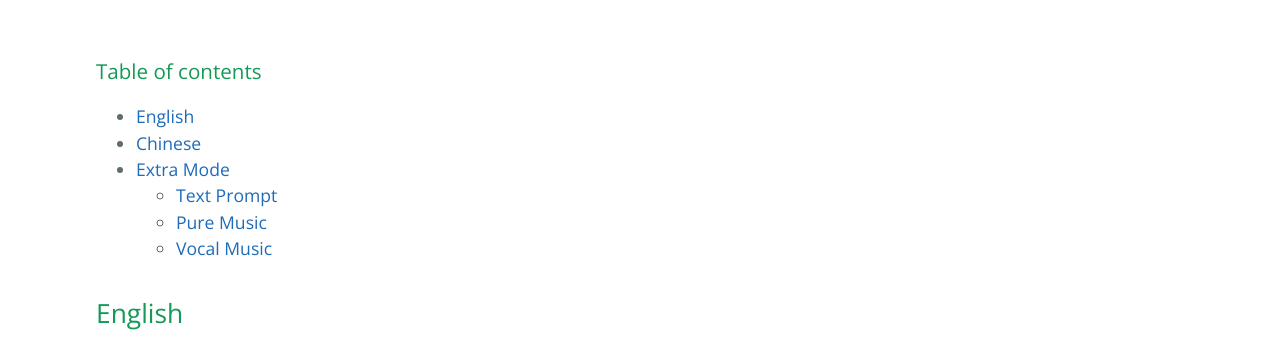
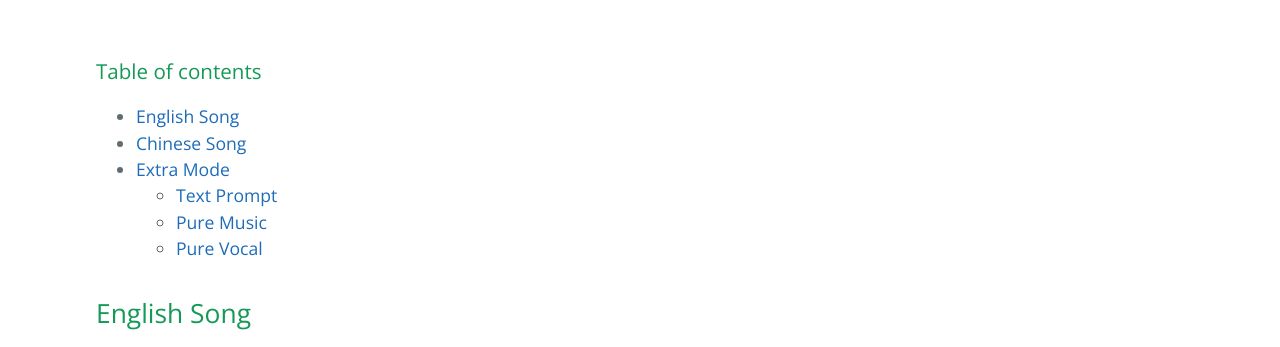
Before and after one commit to ASLP-lab/DiffRhythm.github.io, a plain HTML site: page index.html in a window 1280 px wide. Shown: the part 1215-1562 px from the top of the page. Drawn offline with nearby package versions, Linux system fonts and the light colour scheme.

Commit message:
fix demo

```diff
--- a/index.html
+++ b/index.html
@@ -152,19 +152,19 @@
     <div class="toc">
       <h3>Table of contents</h3>
       <ul>
-        <li><a href="#English-Demo">English</a></li>
-        <li><a href="#Chinese-Demo">Chinese</a></li>
+        <li><a href="#English-Demo">English Song</a></li>
+        <li><a href="#Chinese-Demo">Chinese Song</a></li>
         <li><a href="#Extra-Mode">Extra Mode</a>
           <ul>
             <li><a href="#Text-Prompt">Text Prompt</a></li>
             <li><a href="#Pure-Music">Pure Music</a></li>
-            <li><a href="#Vocal-Music">Vocal Music</a></li>
+            <li><a href="#Vocal-Music">Pure Vocal</a></li>
           </ul>
         </li>
       </ul>
     </div>
 
-    <h2 id="English-Demo">English <a name="English Demo"></a></h2>
+    <h2 id="English-Demo">English Song<a name="English Demo"></a></h2>
     <table>
       </colgroup>
       <thead>
@@ -489,7 +489,7 @@
     </table>
     <br><br>
 
-    <h2 id="Chinese-Demo">Chinese <a name="Chinese Demo"></a></h2>
+    <h2 id="Chinese-Demo">Chinese Song<a name="Chinese Demo"></a></h2>
     <table>
       <thead>
         <tr>
@@ -972,7 +972,7 @@
       </tbody>
     </table>
     <br>
-    <h3 id="Vocal-Music">Vocal Music <a name="Vocal Music"></a></h3>
+    <h3 id="Vocal-Music">Pure Vocal<a name="Vocal Music"></a></h3>
     <p style="text-align: justify;">
       Comming soon!
     </p>
```
